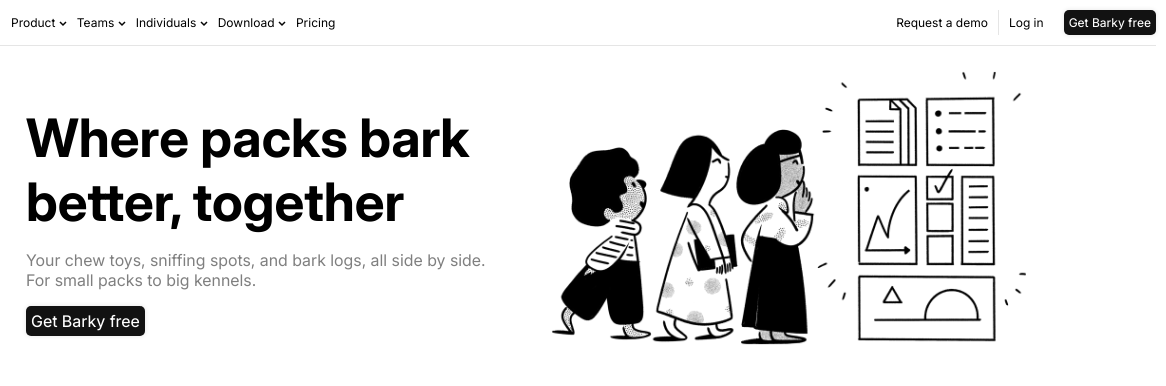
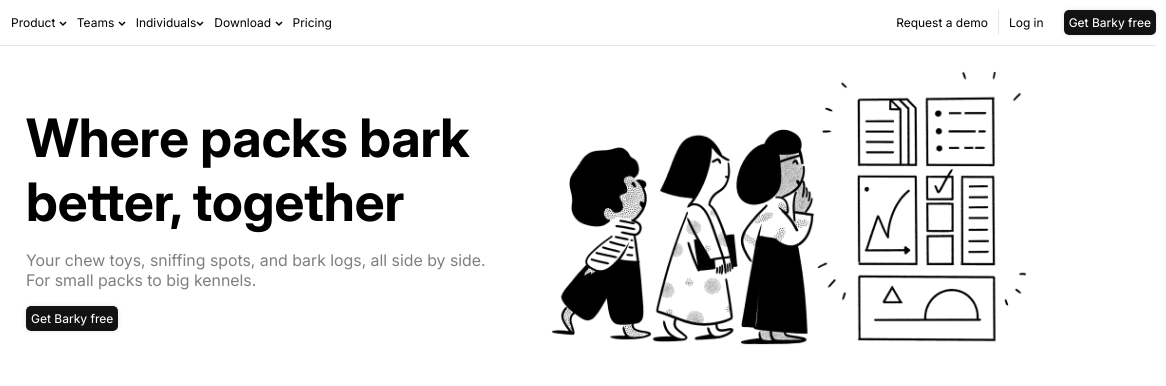
Before and after one commit to klaraassvensson/projekt-1-ddu1, a plain HTML site: page index.html in a window 1280 px wide. Shown: the top 386 px of the page, 114-1280 px from the left. Drawn offline with Linux system fonts and the light colour scheme.

Commit message:
changed the header
moved the <img> to <a> instead of having both <a> and <img> in a <div>, so the whole navigation is a link

```diff
--- a/index.html
+++ b/index.html
@@ -10,25 +10,11 @@
         <img id="loggabarky" src="material/brand.svg" alt="">
         <nav id="navigation">
             <div class="navigation-left">
-                <div class="navhover">
-                    <a href="#">Product</a>
-                    <img src="material/nav-caret.svg" alt="">
-                </div>
-                <div class="navhover">
-                    <a href="#">Teams</a>
-                    <img src="material/nav-caret.svg" alt="">
-                </div>
-                <div class="navhover">
-                    <a href="#">Individuals</a>
-                    <img src="material/nav-caret.svg" alt="">
-                </div>
-                <div class="navhover">
-                    <a href="#">Download</a>
-                    <img src="material/nav-caret.svg" alt="">
-                </div>
-                <div class="navhover">
-                    <a href="#">Pricing</a>
-                </div>
+                <a class="navhover" href="#">Product <img src="material/nav-caret.svg" alt=""></a>
+                <a class="navhover" href="#">Teams <img src="material/nav-caret.svg" alt=""></a>
+                <a class="navhover" href="#">Individuals<img src="material/nav-caret.svg" alt=""></a>
+                <a class="navhover" href="#">Download <img src="material/nav-caret.svg" alt=""></a>
+                <a class="navhover" href="#">Pricing</a>
             </div>
             <div class="navigation-right">
                 <div id="navborder">
--- a/style.css
+++ b/style.css
@@ -15,6 +15,7 @@ body{
     color: white;
     display: inline-block;
     font-weight: 450;
+    font-size: 12px;
 }
 .getbarky:hover{
     background-color: #353535;
@@ -51,7 +52,7 @@ body{
     display: flex;
     justify-content: space-between;
 }
-.navigation-left div,
+.navigation-left a,
 .navigation-right a,
 .navigation-right div{
     padding:  5px;
@@ -131,7 +132,8 @@ main{
 .quote{
     font-size: 36px;
     font-weight: 550;
-    text-align: center;
+    text-align: justify;
+    text-align-last: center;
     color: #999;
 }
 .person{
```
